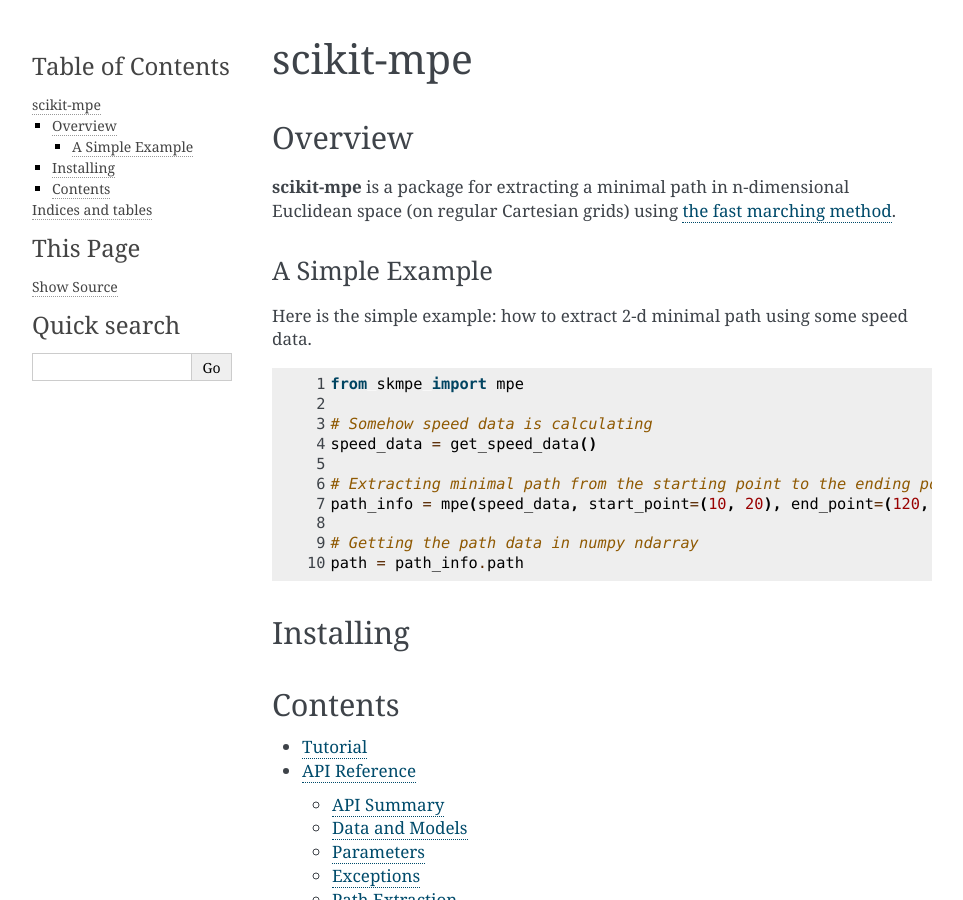
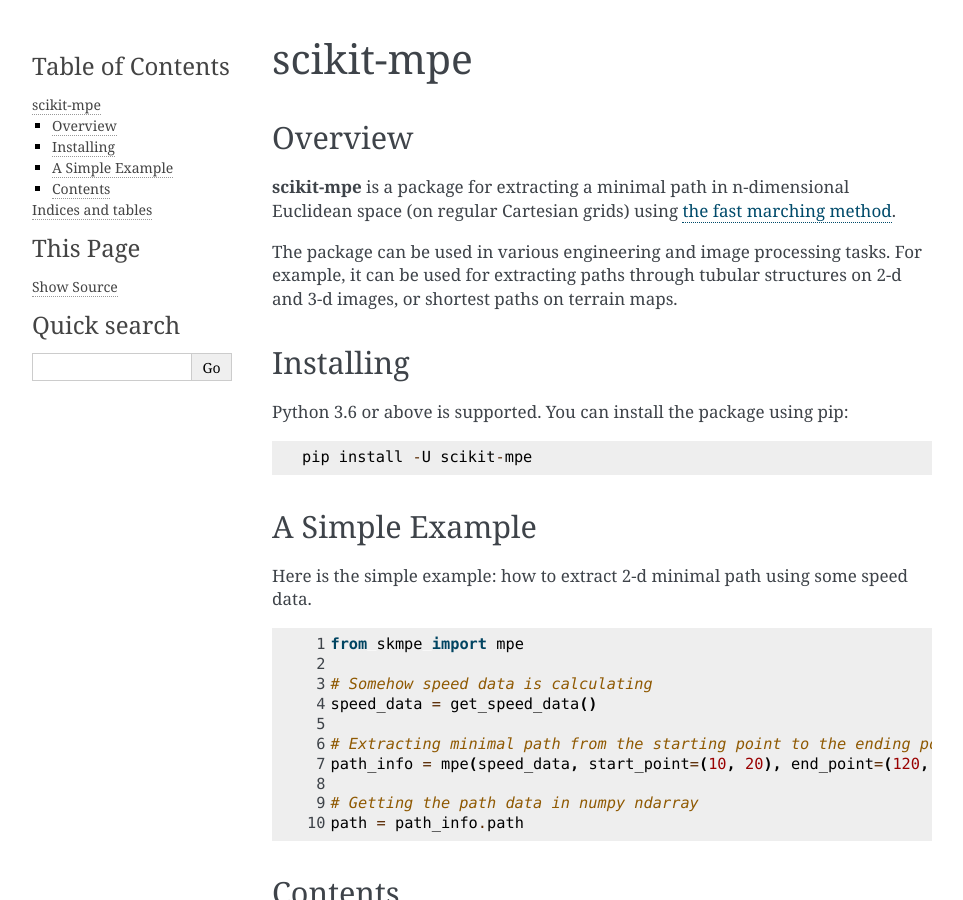
Before and after one commit to espdev/scikit-mpe, a Sphinx documentation site: the page built from docs/index.rst, in a window 1280 px wide and 900 px high. Shown: the whole window, without its empty margins (148-1111 px from the left). Built offline with Sphinx 7.4.7, drawn with Linux system fonts in a browser that asks for light colours.

Commit message:
update docs

```diff
--- a/docs/index.rst
+++ b/docs/index.rst
@@ -9,8 +9,20 @@ Overview
 **scikit-mpe** is a package for extracting a minimal path in n-dimensional Euclidean space (on regular Cartesian grids)
 using `the fast marching method <https://math.berkeley.edu/~sethian/2006/Explanations/fast_marching_explain.html>`_.
 
+The package can be used in various engineering and image processing tasks.
+For example, it can be used for extracting paths through tubular structures on 2-d and 3-d images,
+or shortest paths on terrain maps.
+
+Installing
+----------
+
+Python 3.6 or above is supported. You can install the package using pip::
+
+    pip install -U scikit-mpe
+
+
 A Simple Example
-~~~~~~~~~~~~~~~~
+----------------
 
 Here is the simple example: how to extract 2-d minimal path using some speed data.
 
```
Also changed, not shown: other parts of docs/index.rst (+0 -3 lines).
